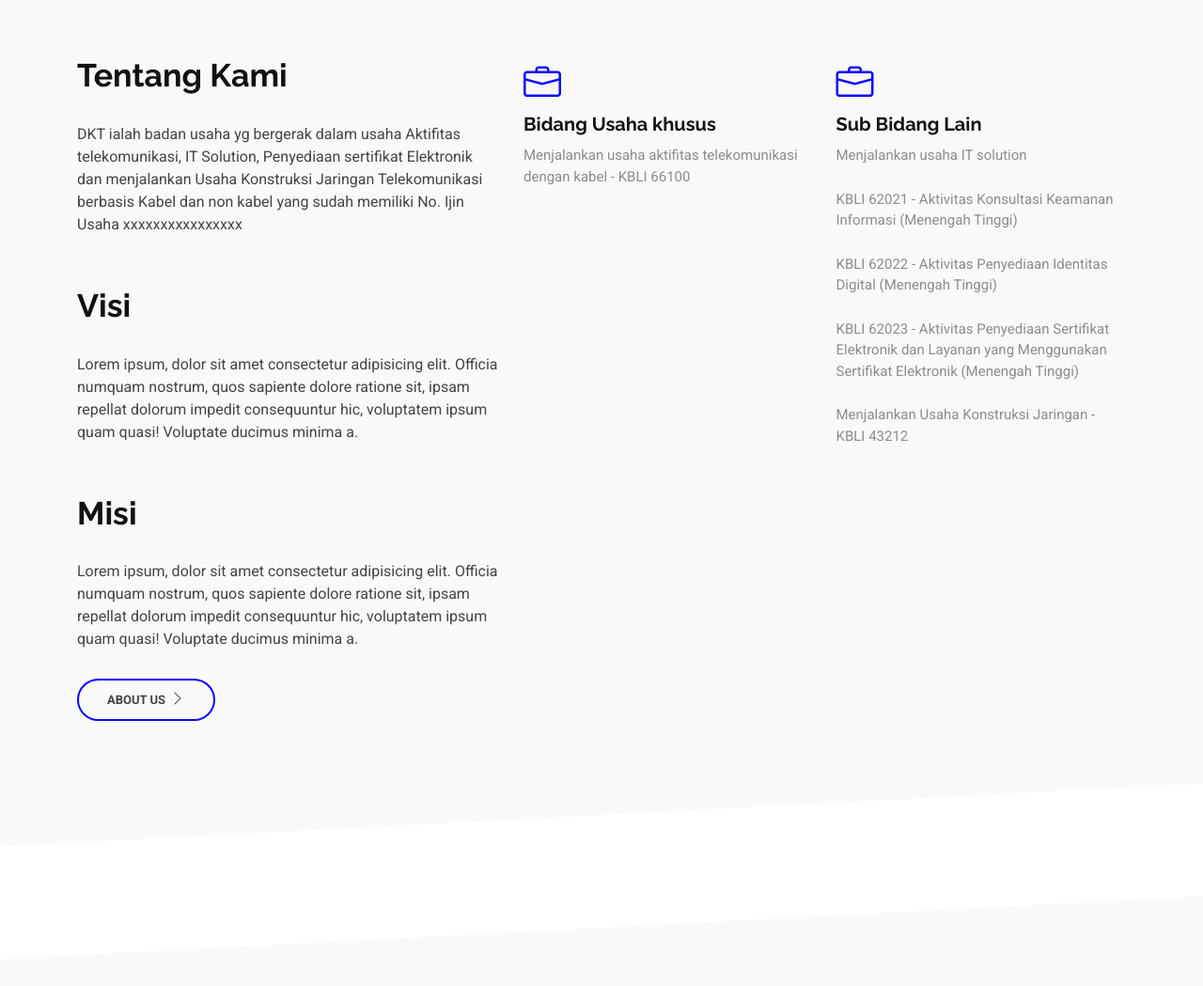
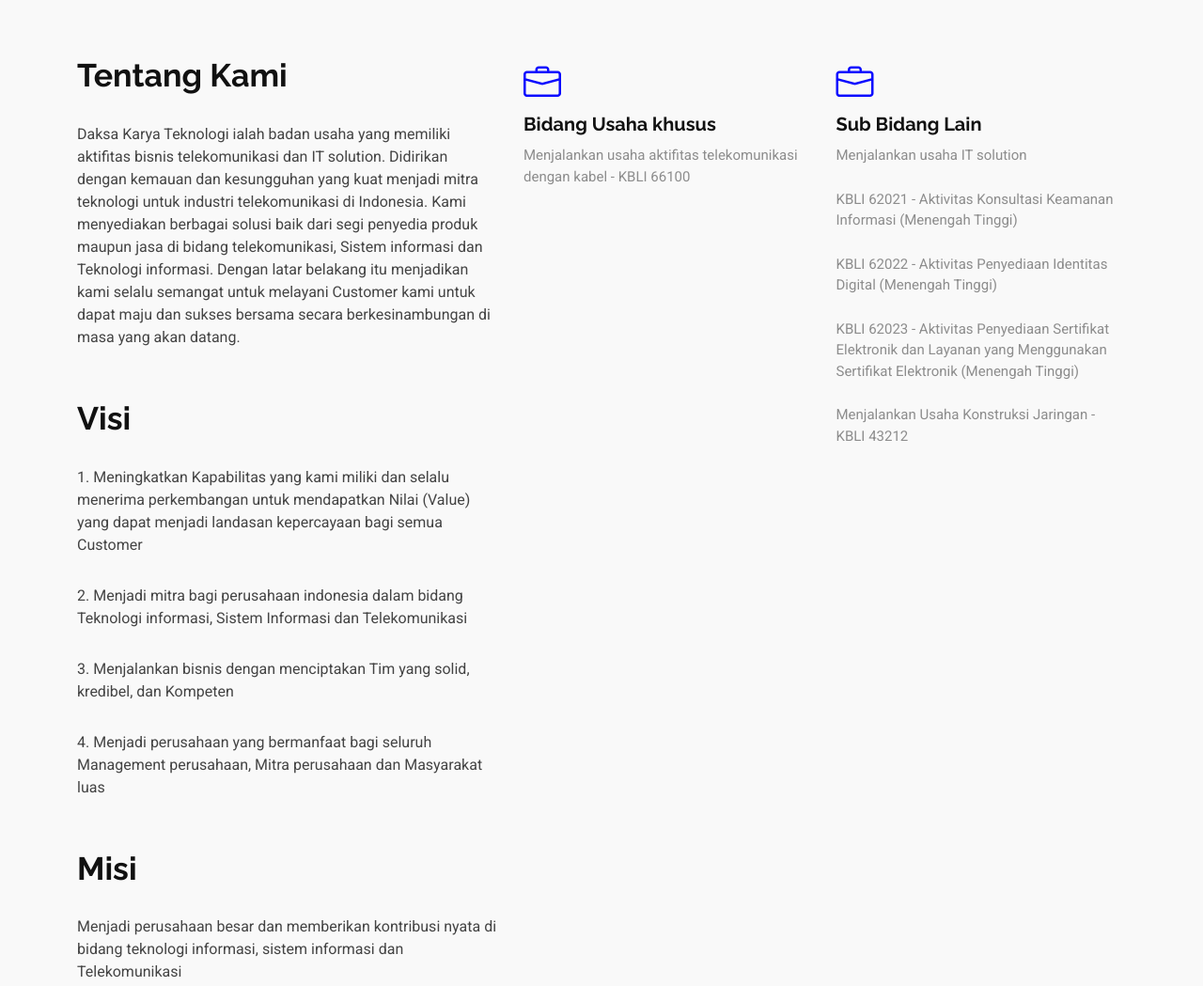
Before and after one commit to MRA30/compro, a plain HTML site: page index.html in a window 1280 px wide. Shown: the part 900-1949 px from the top of the page at 94% size. Drawn offline with Linux system fonts and the light colour scheme.

Commit message:
third commit

```diff
--- a/index.html
+++ b/index.html
@@ -10,7 +10,7 @@
 
   <!-- Favicons -->
   <link href="assets/img/dkt-logo.png" rel="icon">
-  <link href="assets/img/apple-touch-icon.png" rel="apple-touch-icon">
+  <link href="assets/img/dkt-logo.png" rel="apple-touch-icon">
 
   <!-- Fonts -->
   <link href="https://fonts.googleapis.com" rel="preconnect">
@@ -116,17 +116,26 @@
           <div class="content col-xl-5 d-flex flex-column" data-aos="fade-up" data-aos-delay="100">
             <h3>Tentang Kami</h3>
             <p>
-              DKT ialah badan usaha yg bergerak dalam usaha Aktifitas telekomunikasi, IT Solution, Penyediaan sertifikat Elektronik dan menjalankan Usaha Konstruksi Jaringan Telekomunikasi berbasis Kabel dan non kabel yang sudah memiliki No. Ijin Usaha xxxxxxxxxxxxxxxx
+              Daksa Karya Teknologi ialah badan usaha yang memiliki aktifitas bisnis telekomunikasi dan IT solution. Didirikan dengan kemauan dan kesungguhan yang kuat menjadi mitra teknologi untuk industri telekomunikasi di Indonesia. Kami menyediakan berbagai solusi baik dari segi penyedia produk maupun jasa di bidang telekomunikasi, Sistem informasi dan Teknologi informasi. Dengan latar belakang itu menjadikan kami selalu semangat untuk melayani Customer kami  untuk dapat maju dan sukses bersama secara berkesinambungan di masa yang akan datang.
             </p>
             <br>
             <h3>Visi</h3>
             <p>
-              Lorem ipsum, dolor sit amet consectetur adipisicing elit. Officia numquam nostrum, quos sapiente dolore ratione sit, ipsam repellat dolorum impedit consequuntur hic, voluptatem ipsum quam quasi! Voluptate ducimus minima a.
+              1. Meningkatkan Kapabilitas yang kami miliki dan selalu menerima perkembangan untuk mendapatkan Nilai (Value) yang dapat menjadi landasan kepercayaan bagi semua Customer
+            </p>
+            <p>
+            2. Menjadi mitra bagi perusahaan indonesia dalam bidang Teknologi informasi, Sistem Informasi dan Telekomunikasi
+            </p>
+            <p>
+            3. Menjalankan bisnis dengan menciptakan Tim yang solid, kredibel, dan Kompeten
+            </p>
+            <p>
+            4. Menjadi perusahaan yang bermanfaat bagi seluruh Management perusahaan, Mitra perusahaan dan Masyarakat luas
             </p>
             <br>
             <h3>Misi</h3>
             <p>
-              Lorem ipsum, dolor sit amet consectetur adipisicing elit. Officia numquam nostrum, quos sapiente dolore ratione sit, ipsam repellat dolorum impedit consequuntur hic, voluptatem ipsum quam quasi! Voluptate ducimus minima a.
+              Menjadi perusahaan besar dan memberikan kontribusi nyata di bidang teknologi informasi, sistem informasi dan Telekomunikasi
             </p>
             <a href="#" class="about-btn align-self-center align-self-xl-start"><span>About us</span> <i class="bi bi-chevron-right"></i></a>
           </div>
```
Also changed, not shown: assets/img/apple-touch-icon-a.png (renamed from assets/img/apple-touch-icon.png).
